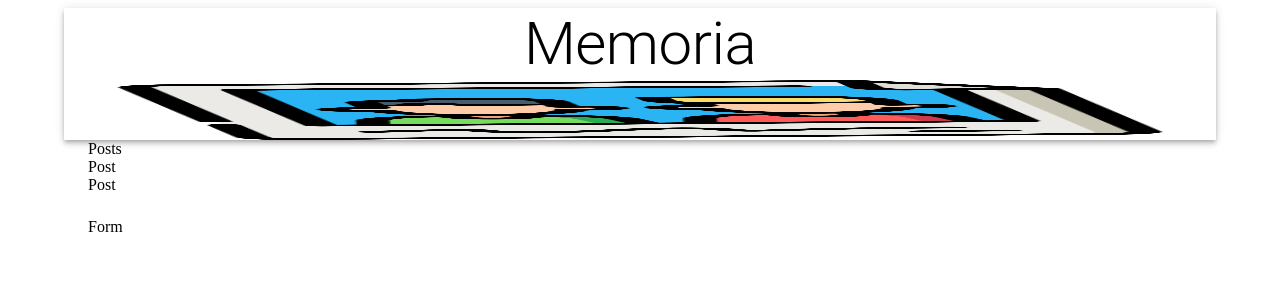
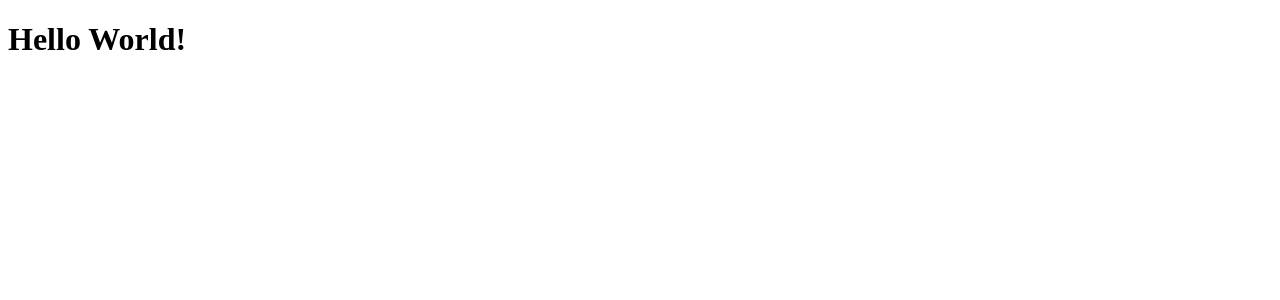
Before and after one commit to DanishQ1011/Memoria, a React (Create React App) app in the folder client/: page / in a window 1280 px wide. Shown: the top 300 px of the page. Built offline with nearby package versions, Linux system fonts and the light colour scheme.

Commit message:
Removing material UI styles from Appjs
Installed TailwindCSS in Client

```diff
--- a/client/package.json
+++ b/client/package.json
@@ -42,5 +42,8 @@
       "last 1 firefox version",
       "last 1 safari version"
     ]
+  },
+  "devDependencies": {
+    "tailwindcss": "^3.3.3"
   }
 }
--- a/client/src/App.js
+++ b/client/src/App.js
@@ -5,28 +5,13 @@ import  Form  from './components/Form/Form';
 import  Posts  from './components/Posts/Posts';
 
 
+
 const App = () => {
+
   return (
-    <Container maxWidth="lg">
-      <AppBar position="static" color='inherit'>
-        <Typography variant='h2' align='center'>
-            Memoria
-        </Typography>
-        <img src={memories} alt='Memoria' height="60"/>
-      </AppBar>
-      <Grow in>
-        <Container>
-          <Grid container justify='space-between' alignItems='stretch' spacing={3}>
-            <Grid item xs={12} sm={7}>
-              <Posts/>
-            </Grid>
-            <Grid item xs={12} sm={7}>
-              <Form/>
-            </Grid>
-          </Grid>
-        </Container>
-      </Grow>
-    </Container>
+    <h1>
+      Hello World!
+    </h1>
   )
 }
 
--- /dev/null
+++ b/client/src/index.css
@@ -0,0 +1,3 @@
+@tailwind base;
+@tailwind components;
+@tailwind utilities;
```
Also changed, not shown: client/src/styles.js (added, +18 -0 lines), client/tailwind.config.js (added, +7 -0 lines), 1 other file (tests, documents, lock files or other folders).
